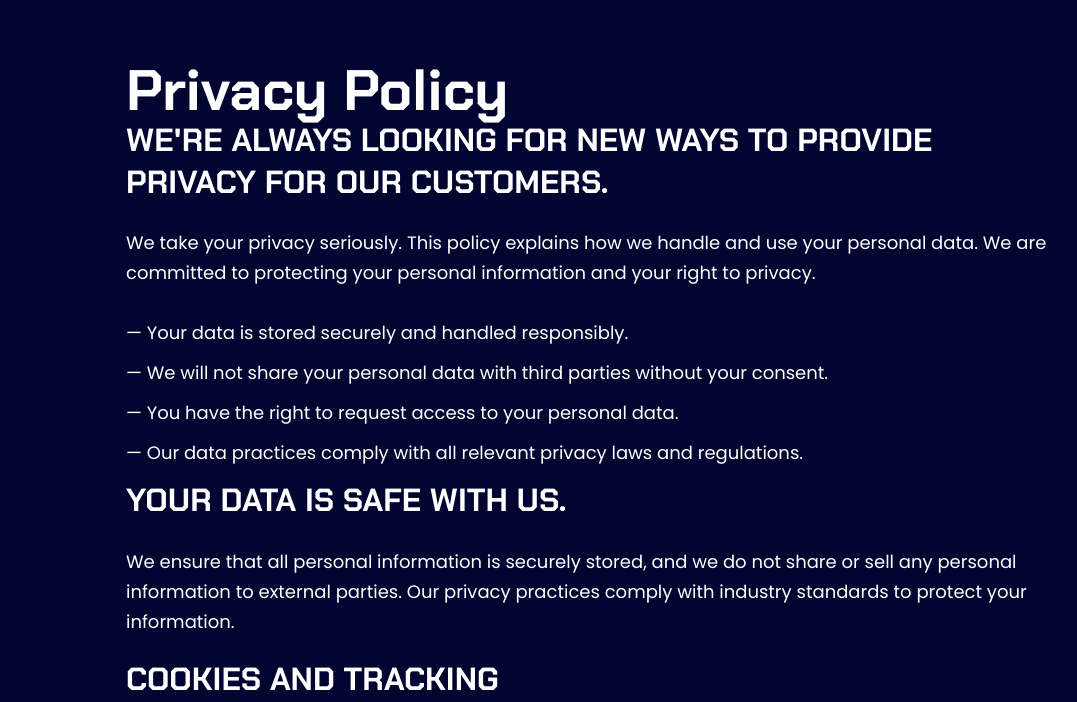
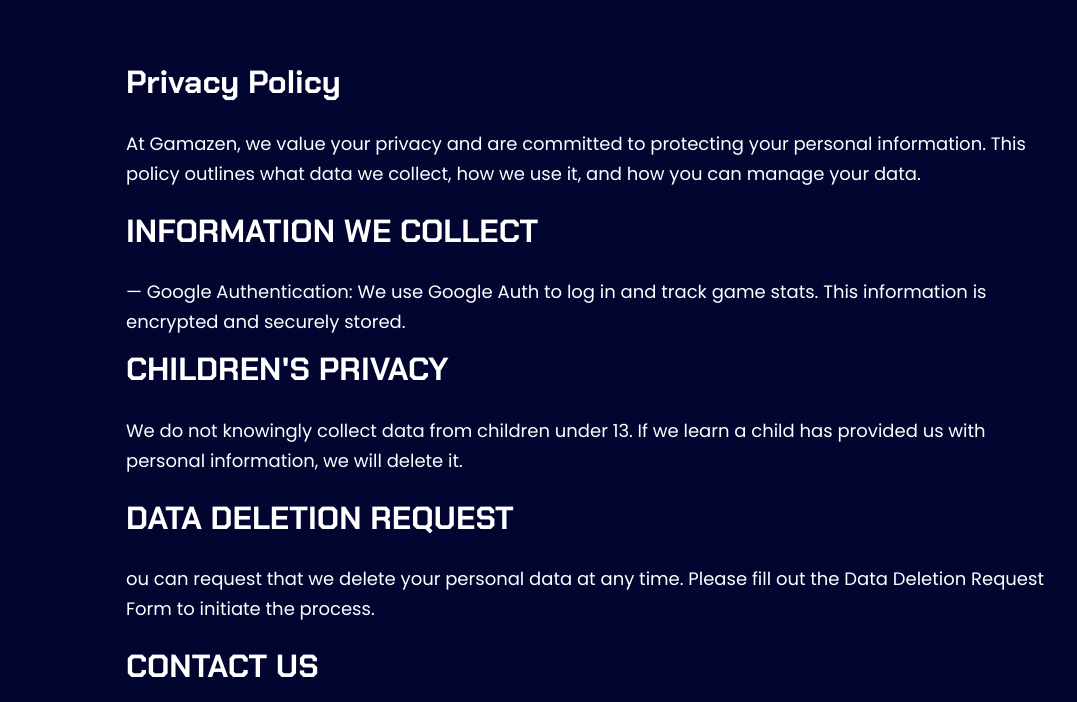
Before and after one commit to GamazenStudioWorks/gamazen.com, a plain HTML site: page privacy-policy.html in a window 1280 px wide. Shown: the part 96-798 px from the top of the page, without its empty margins (51-1128 px from the left). Drawn offline with Linux system fonts and the light colour scheme.

Commit message:
Update privacy-policy.html

```diff
--- a/privacy-policy.html
+++ b/privacy-policy.html
@@ -74,19 +74,22 @@
             <div class="row justify-content-center">
                 <div class="col-lg-10">
                     <div class="top-wrapper">
-                        <h2><a href="#">Privacy Policy </a></h2>
-                        <h4>We're always looking for new ways to provide privacy for our customers.</h4>
-                        <p>We take your privacy seriously. This policy explains how we handle and use your personal data. We are committed to protecting your personal information and your right to privacy.</p>
+                        <h4><a href="#">Privacy Policy </a></h4>
+                        <p>At Gamazen, we value your privacy and are committed to protecting your personal information. This policy outlines what data we collect, how we use it, and how you can manage your data.</p>
+                        <h4>Information We Collect</h4>
                         <ul>
-                            <li>— Your data is stored securely and handled responsibly.</li>
-                            <li>— We will not share your personal data with third parties without your consent.</li>
-                            <li>— You have the right to request access to your personal data.</li>
-                            <li>— Our data practices comply with all relevant privacy laws and regulations.</li>
+                            <li>— Google Authentication: We use Google Auth to log in and track game stats. This information is encrypted and securely stored.</li>
+                            <!-- <li>— Device Information: Type of device, operating system, and device identifiers.</li>
+                            <li>— Usage Data: Interaction with our games, website, and preferences.</li>
+                            <li>— Location Data: If enabled, we may collect precise location information.</li> -->
                         </ul>
-                        <h4>Your data is safe with us.</h4>
-                        <p>We ensure that all personal information is securely stored, and we do not share or sell any personal information to external parties. Our privacy practices comply with industry standards to protect your information.</p>
-                        <h4>Cookies and tracking</h4>
-                        <p>We use cookies to improve your experience on our website. Cookies help us understand how you interact with our content and improve site functionality. You can manage your cookie settings in your browser at any time.</p>
+                        <h4>Children's Privacy</h4>
+                        <p>We do not knowingly collect data from children under 13. If we learn a child has provided us with personal information, we will delete it.</p>
+                        <h4>Data Deletion Request</h4>
+                        <p>ou can request that we delete your personal data at any time. Please fill out the Data Deletion Request Form to initiate the process.</p>
+                        <h4>Contact Us</h4>
+                        <p>For any privacy-related concerns or requests, contact us at:</p>
+                        <p>Email: gamazensw@gmail.com</p>
                     </div>
                 </div>
             </div>
```
